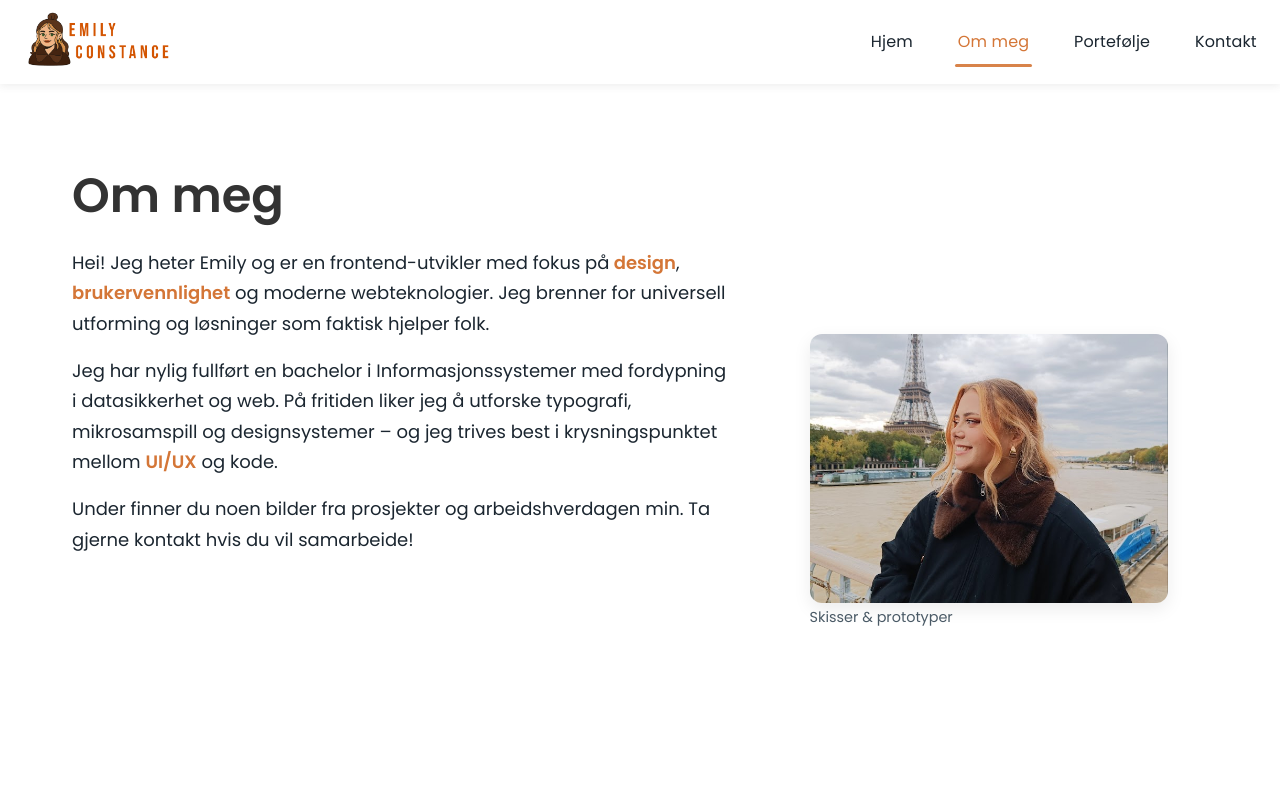
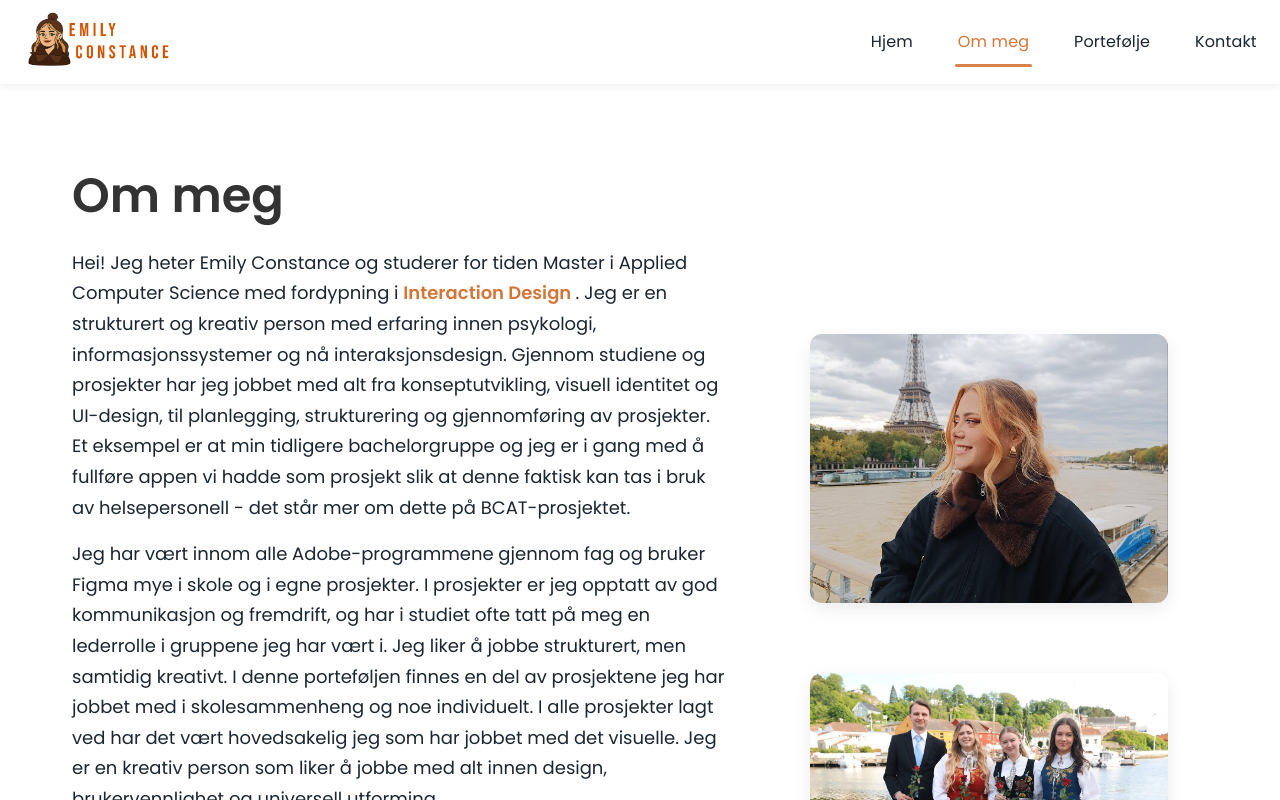
Before and after one commit to emilycostas/portfolio, a React (Vite) app: page /about in a window 1280 px wide. Shown: the top 800 px of the page. Built offline with nearby package versions, Linux system fonts and the light colour scheme.

Commit message:
oppdatering

```diff
--- a/package.json
+++ b/package.json
@@ -6,8 +6,8 @@
   "scripts": {
     "dev": "vite",
     "build": "vite build",
-    "lint": "eslint .",
     "preview": "vite preview",
+    "predeploy": "npm run build",
     "deploy": "gh-pages -d dist"
   },
   "dependencies": {
--- a/src/assets/Projects.js
+++ b/src/assets/Projects.js
@@ -92,9 +92,7 @@ const Projects = [
     { label: 'Bacheloroppgave', path: '/Home/pdf/Bachelor.pdf' }
   ],
     links: {
-      // github: 'https://github.com/...',
-      // live: 'https://...',
-      // figma: 'https://...'
+
     }
   },
 
@@ -121,7 +119,7 @@ const Projects = [
       { label: 'Interaction Design - Paper', path: '/Home/pdf/InteractionDesign_Tamagolfi.pdf' }
   ],
     links: {
-      live: 'https://artemissoneterapi.no/'
+
     }
   },
 
@@ -177,7 +175,7 @@ const Projects = [
     { label: 'Investor Proposal', path: '/Home/pdf/Investor_proposal_LOMA.pdf' },
   ],
     links: {
-      // figma: 'https://...'
+
     }
   },
 
@@ -201,10 +199,10 @@ const Projects = [
       'Tilpasset uttrykk til ulike flater'
     ],
     pdfs: [
-    { label: 'Fargeprofil og typografi', path: '/Home/pdf/Fargeprofil_typografi.pdf' },
-    { label: 'Cosmic Brosjyre', path: '/Home/pdf/CosmicBrosjyre.pdf' },
-    { label: 'Grafisk Profilbåndbok', path: '/Home/pdf/GrafiskProfilhåndbok.pdf' },
-    { label: 'Festivalposter', path: '/Home/pdf/Festivalposter.pdf' },
+    { label: 'Fargeprofil og typografi', path: '/pdf/Fargeprofil_typografi.pdf' },
+    { label: 'Cosmic Brosjyre', path: '/pdf/CosmicBrosjyre.pdf' },
+    { label: 'Grafisk Profilbåndbok', path: '/pdf/GrafiskProfilhåndbok.pdf' },
+    { label: 'Festivalposter', path: '/pdf/Festivalposter.pdf' },
   ],
     links: {}
   },
--- a/src/components/PortfolioPage.jsx
+++ b/src/components/PortfolioPage.jsx
@@ -48,7 +48,7 @@ export default function PortfolioPage() {
 
     document.addEventListener('keydown', onKeyDown);
     return () => document.removeEventListener('keydown', onKeyDown);
-    // eslint-disable-next-line react-hooks/exhaustive-deps
+
   }, [lightboxIndex, images.length]);
 
   if (!project) {
@@ -113,7 +113,6 @@ export default function PortfolioPage() {
           )}
         </header>
 
-        {/* GALLERI (som før) */}
         {images.length > 0 && (
           <section className="gallery" aria-label="Bilder">
             {images.map((src, idx) => (
@@ -148,7 +147,6 @@ export default function PortfolioPage() {
           </section>
         )}
 
-        {/* PDF-seksjon (ny, men uten å endre galleriet) */}
         {hasPdfs && (
           <section className="content">
             <h2>Dokumenter</h2>
@@ -180,7 +178,6 @@ export default function PortfolioPage() {
         )}
       </article>
 
-      {/* LIGHTBOX (som før) */}
       {lightboxIndex !== null && images[lightboxIndex] && (
         <div className="lightbox" role="dialog" aria-modal="true" onMouseDown={closeLightbox}>
           <div className="lightbox-inner" onMouseDown={(e) => e.stopPropagation()}>
--- a/src/pages/About.jsx
+++ b/src/pages/About.jsx
@@ -1,5 +1,7 @@
 import './about.css';
 import Emily_portfolio from '../assets/Emily_portfolio.jpg';
+import meg from '../assets/meg.jpg';
+import bachelorgruppe from '../assets/bachelorgruppe.jpg';
 
 export default function About() {
   return (
@@ -9,20 +11,15 @@ export default function About() {
       <div className="about-grid">
         <div className="about-text">
           <p>
-            Hei! Jeg heter Emily og er en frontend-utvikler med fokus på
-            <strong> design</strong>, <strong>brukervennlighet</strong> og
-            moderne webteknologier. Jeg brenner for universell utforming
-            og løsninger som faktisk hjelper folk.
+            Hei! Jeg heter Emily Constance og studerer for tiden Master i Applied Computer Science med fordypning i <strong> Interaction Design </strong>.
+             Jeg er en strukturert og kreativ person med erfaring innen psykologi, informasjonssystemer og nå interaksjonsdesign. Gjennom studiene og prosjekter har
+             jeg jobbet med alt fra konseptutvikling, visuell identitet og UI-design, til planlegging, strukturering og gjennomføring av prosjekter. Et eksempel er at min
+             tidligere bachelorgruppe og jeg er i gang med å fullføre appen vi hadde som prosjekt slik at denne faktisk kan tas i bruk av helsepersonell - det står mer om dette på BCAT-prosjektet.
           </p>
-          <p>
-            Jeg har nylig fullført en bachelor i Informasjonssystemer med
-            fordypning i datasikkerhet og web. På fritiden liker jeg å utforske
-            typografi, mikrosamspill og designsystemer – og jeg trives best i
-            krysningspunktet mellom <em>UI/UX</em> og kode.
-          </p>
-          <p>
-            Under finner du noen bilder fra prosjekter og arbeidshverdagen min.
-            Ta gjerne kontakt hvis du vil samarbeide!
+          <p>Jeg har vært innom alle Adobe-programmene gjennom fag og bruker Figma mye i skole og i egne prosjekter.
+             I prosjekter er jeg opptatt av god kommunikasjon og fremdrift, og har i studiet ofte tatt på meg en lederrolle i gruppene jeg har vært i. Jeg liker å jobbe strukturert,
+             men samtidig kreativt. I denne porteføljen finnes en del av prosjektene jeg har jobbet med i skolesammenheng og noe individuelt. I alle prosjekter lagt ved har det vært hovedsakelig jeg som har jobbet med det visuelle.
+             Jeg er en kreativ person som liker å jobbe med alt innen design, brukervennlighet og universell utforming.
           </p>
         </div>
 
@@ -30,7 +27,8 @@ export default function About() {
           <div className="about-images">
             <figure>
               <img src={Emily_portfolio} alt="Emily" className="hero-image" />
-              <figcaption className="about-caption">Skisser & prototyper</figcaption>
+              <img src={bachelorgruppe} alt="Bachelorgruppe" className="hero-image secondary" />
+              <figcaption className="about-caption"></figcaption>
             </figure>
           </div>
         </aside>
--- a/src/pages/about.css
+++ b/src/pages/about.css
@@ -8,7 +8,7 @@
 }
 
 .about h1 {
-  font-size: 2.5rem;
+  font-size: 2rem;
   color: #333;
   margin-bottom: 1rem;
 }
--- a/src/pages/contact.css
+++ b/src/pages/contact.css
@@ -1,7 +1,7 @@
 .contact-hero {
   position: relative;
   margin-top: 80px;
-  height: 200px;
+  height: 100px;
   display: flex;
   align-items: center;
   justify-content: center;
@@ -23,7 +23,7 @@
 
 .contact-hero h1 {
   position: relative;
-  margin-top: 45px;
+  margin-top: 30px;
   font-size: 2.5rem;
   z-index: 1;
 }
@@ -31,8 +31,8 @@
 .contact-info-box {
   background-color: rgba(255, 222, 184, 0.603);
   border-radius: 10px;
-  padding: 3rem;
-  max-width: 600px;
+  padding: 2rem;
+  max-width: 400px;
   margin: 2rem;
   color: #333;
   font-family: 'Poppins', sans-serif;
--- a/vite.config.js
+++ b/vite.config.js
@@ -1,8 +1,7 @@
 import { defineConfig } from 'vite'
 import react from '@vitejs/plugin-react'
 
-// https://vite.dev/config/
 export default defineConfig({
-  base: '/Home/',
   plugins: [react()],
+  base: '/portfolio/',
 })
```
Also changed, not shown: src/assets/bachelorgruppe.jpg (added), src/assets/meg.jpg (added).
